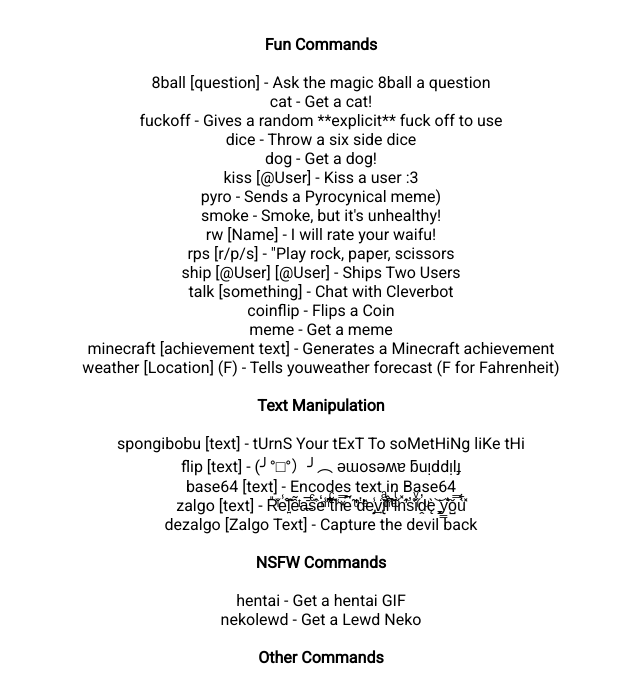
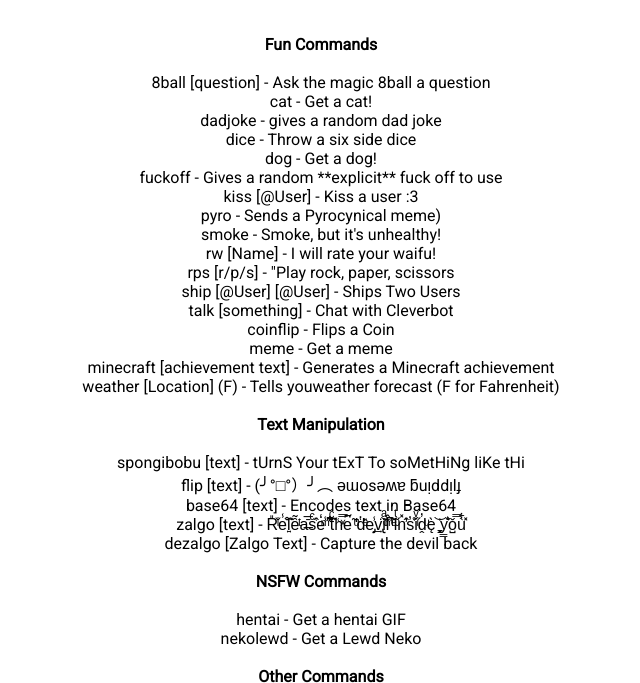
Before and after one commit to Gr8trBots/JustAPotato-Web, a plain HTML site: page doc/commands/index.html in a window 1280 px wide. Shown: the part 83-766 px from the top of the page, without its empty margins (339-979 px from the left). Drawn offline with Linux system fonts and the light colour scheme.

Commit message:
added dadjoke cmd

```diff
--- a/doc/commands/index.html
+++ b/doc/commands/index.html
@@ -18,9 +18,10 @@
             <br>
             <li> 8ball [question] - Ask the magic 8ball a question</li>
             <li>cat - Get a cat!</li>
-            <li>fuckoff - Gives a random **explicit** fuck off to use</li>
+            <li>dadjoke - gives a random dad joke</li>
             <li>dice - Throw a six side dice</li>
             <li> dog - Get a dog!</li>
+            <li>fuckoff - Gives a random **explicit** fuck off to use</li>
             <li> kiss [@User] - Kiss a user :3</li>
             <li>pyro - Sends a Pyrocynical meme)</li>
             <li>smoke - Smoke, but it's unhealthy!</li>
```
